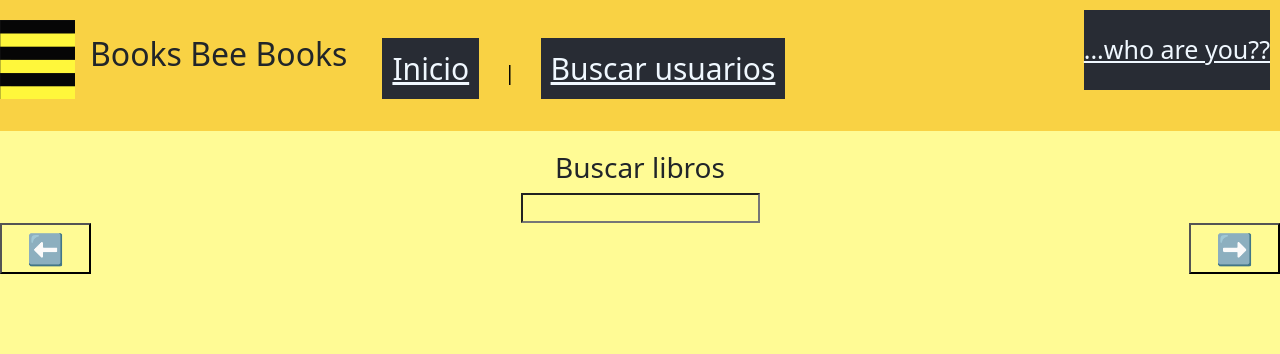
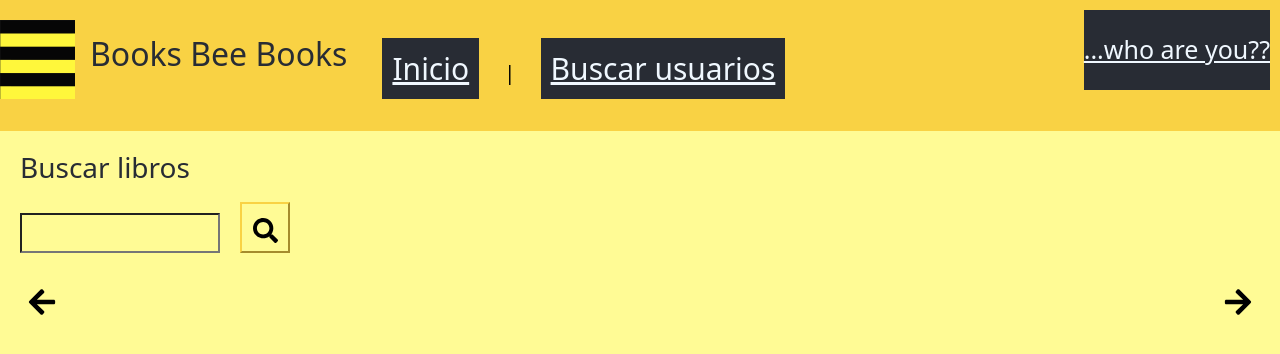
Before and after one commit to LPELCRACK896/db2-project1-mongo, a React (Create React App) app in the folder front/: page /buscar in a window 1280 px wide. Shown: the top 354 px of the page. Built offline with nearby package versions, Linux system fonts and the light colour scheme.

Commit message:
search pages made pretty

```diff
--- a/front/package.json
+++ b/front/package.json
@@ -12,6 +12,7 @@
     "react": "^18.2.0",
     "react-bootstrap": "^2.7.0",
     "react-dom": "^18.2.0",
+    "react-icons": "^4.7.1",
     "react-router-dom": "^6.8.0",
     "react-scripts": "5.0.1",
     "sweetalert": "^2.1.2",
--- a/front/src/App.css
+++ b/front/src/App.css
@@ -97,13 +97,14 @@ a{
 
 h2{
   text-align: left;
-  color: 'black';
+  color: #282c34;
   margin: 10px;
 }
 
-h3{
-  text-align: center;
-  color: 'black';
+.searchBU{
+  margin-left: 20px;
+  text-align: left;
+  color: #282c34;
 
 }
 a.user{
@@ -141,11 +142,11 @@ p{
   color: 'black';
 }
 
-input{
+/* input{
   color: 'black';
   align-self: center;
   margin: 5px 10px;
-}
+} */
 input:invalid {
   border: 2px solid red;
 }
@@ -161,10 +162,22 @@ input:invalid:focus {
 }
 
 .Buscador{
-  color: 'black';
   align-self: center;
-  display: grid;
-  margin: auto;
+  margin:20px;
+  height: 40px;
+  font-size: larger;
+  font-weight: 500;
+  width: 200px;
+  line-height: 20px;
+  vertical-align: middle;
+}
+
+.buscacion{
+  padding: 5px;
+  width:50px ;
+  border-color: #f9d244;
+  font-size: 25px;
+  justify-content: center;
 }
 
 .swal2-html-container{
@@ -183,12 +196,14 @@ input:invalid:focus {
 
 .prev{
   float: left;
+  border-color: #282c3400;
   padding-left: 25px;
   padding-right:25px;
   font-size: 30px;
 }
 
 .next{
+  border-color: #282c3400;
   float: right;
   padding-left: 25px;
   padding-right:25px;
@@ -213,3 +228,9 @@ Option{
   color: aliceblue;
   padding: 10px;
 }
+
+.cat{
+  text-align: right;
+  font-weight: bolder;
+  font-size: large;
+}
--- a/front/src/BCard.js
+++ b/front/src/BCard.js
@@ -23,7 +23,7 @@ const BCard = (props) => {
       <Card.Text>
         Autor:
       </Card.Text>
-      <Card.Text>
+      <Card.Text className='cat'>
         Categoria: {category}
       </Card.Text>
 
--- a/front/src/paginitas.js
+++ b/front/src/paginitas.js
@@ -70,11 +70,8 @@ export const Logins = () => {
         <header className="Cabeza">
           <img src={logo} alt="bee pattern " className="bee"/>
           <h2 className="comp">Books Bee Books</h2>
-
-
         <nav className="Navegacion">
         <Link  className="linkcito" to="/">Inicio</Link> | <Link className="linkcito" to="/buscar">Buscar Libros</Link> | <Link className="linkcito" to="/usuarios">Buscar usuarios</Link>
-
 
     </nav>
     </header>
--- a/front/src/search.js
+++ b/front/src/search.js
@@ -2,7 +2,7 @@ import "./App.css"
 import { useState } from "react";
 import axios from "axios";
 import BCard from "./BCard";
-
+import { FaArrowRight, FaArrowLeft, FaSearch} from 'react-icons/fa';
 function Buscador(){
     const [keyword, setKeyword] = useState("")
     const [books, setBooks] = useState("")
@@ -30,9 +30,11 @@ function Buscador(){
     }
     return(
     <>
-        <h3>Buscar libros</h3>
+    <header>
+        <h3 className="searchBU">Buscar libros</h3>
         <input className="Buscador" name="finder" onChange={search}></input>
-        <>
+        <button className="buscacion"><FaSearch/></button>
+        </header><>
         {books&&
         books.map(book =>
             <BCard bookJson = {book} />
@@ -40,8 +42,8 @@ function Buscador(){
         }
 
         <footer>
-            <button className="prev">⬅️</button>
-            <button className="next">➡️</button>
+            <button className="prev"><FaArrowLeft/></button>
+            <button className="next"><FaArrowRight/></button>
         </footer>
         </>
     </>
--- a/front/src/usersearch.js
+++ b/front/src/usersearch.js
@@ -2,6 +2,7 @@ import "./App.css"
 import { useState } from "react";
 import axios from "axios";
 import BCard from "./BCard";
+import { FaArrowRight, FaArrowLeft, FaSearch} from 'react-icons/fa';
 
 function UsuariosS(){
     const [keyword, setKeyword] = useState("")
@@ -37,9 +38,11 @@ function UsuariosS(){
         //VREHLFBVIEFRBVLKV RLJRBGVL JBJNS JKNV
         //BUKRFBVIEDSFUBNV;UEISRBDG HRGIUDHV
         <>
-        <h3>Buscar</h3>
+        <header>
+            <h3 className="searchBU">Buscar usuarios</h3>
             <input className="Buscador" name="finder" onChange={search}></input>
-        <>
+            <button className="buscacion"><FaSearch/></button>
+            </header><>
             {books&&
             books.map(book =>
                 <BCard bookJson = {book} />
@@ -47,8 +50,8 @@ function UsuariosS(){
             }
 
             <footer>
-            <button className="prev">⬅️</button>
-            <button className="next">➡️</button>
+                <button className="prev"><FaArrowLeft/></button>
+                <button className="next"><FaArrowRight/></button>
             </footer>
             </>
         </>
```
Also changed, not shown: 1 other file (tests, documents, lock files or other folders). Lines whose indentation alone changed are shown as unchanged.
